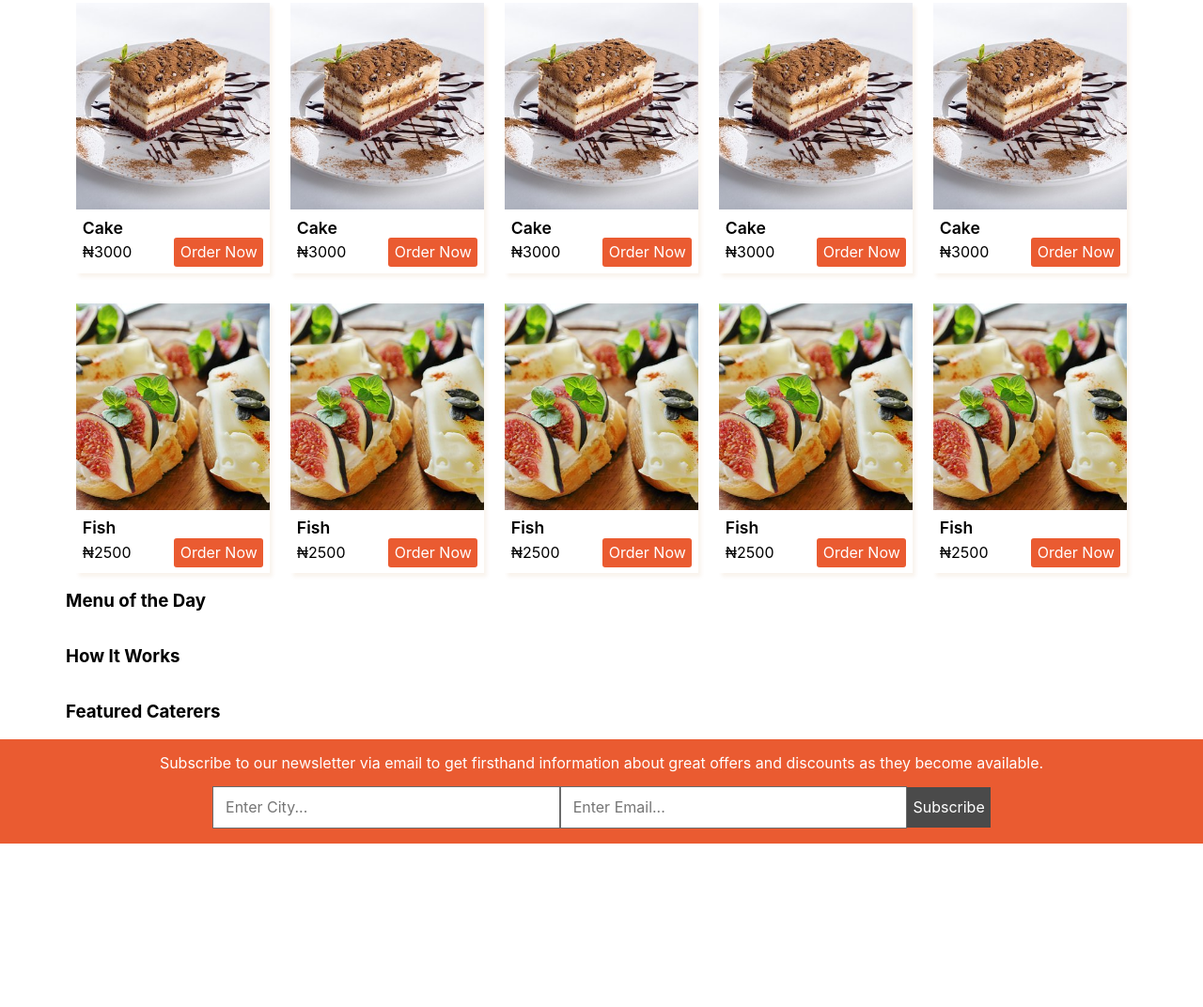
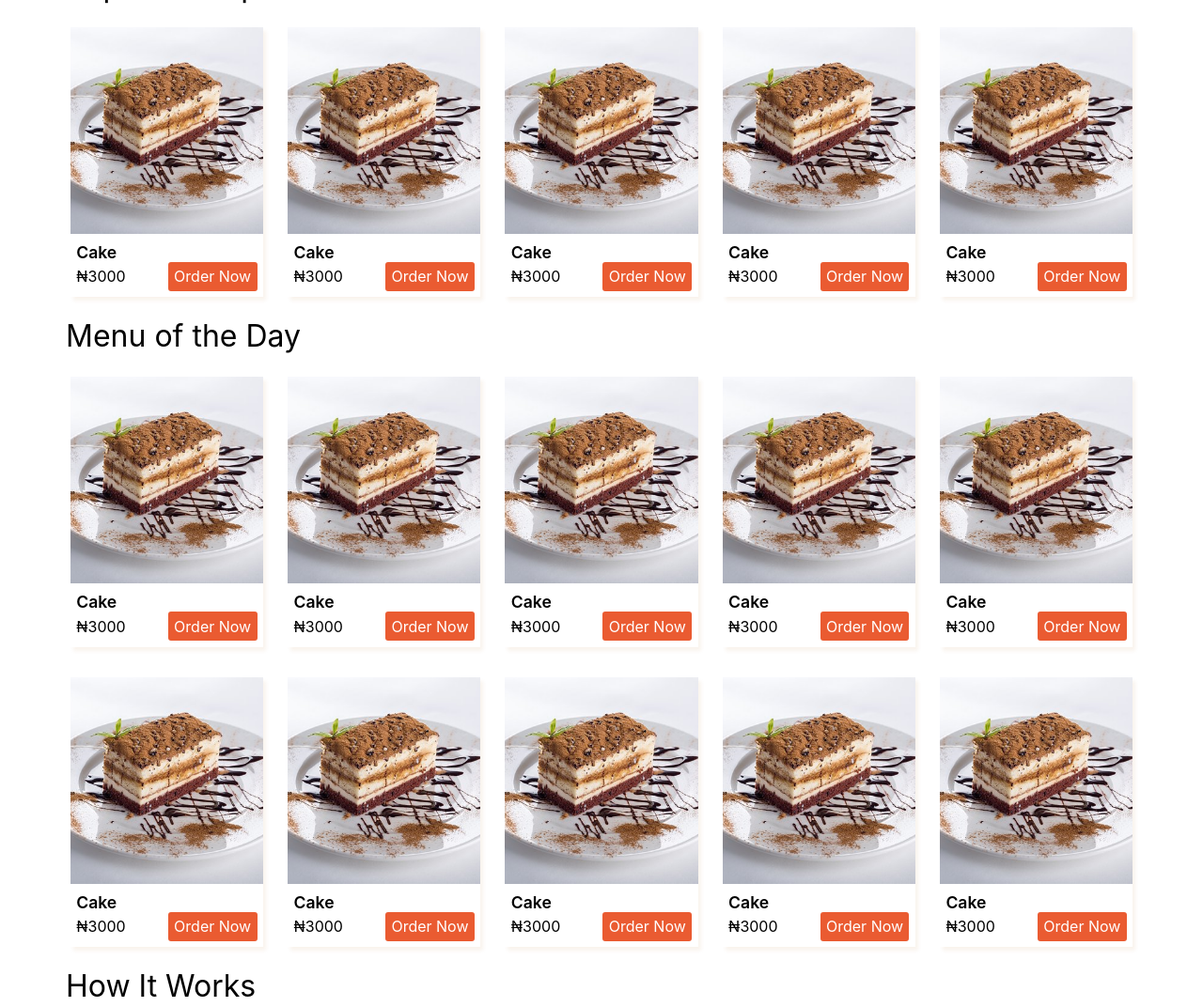
Before and after one commit to ekrresa/chaw, a plain HTML site: page UI/index.html in a window 1280 px wide. Shown: the part 627-1699 px from the top of the page at 94% size. Before the commit the page ends 1562 px from the top, so only its background shows below. Drawn offline with Linux system fonts and the light colour scheme.

Commit message:
built menu of the day section

```diff
--- a/UI/css/style.css
+++ b/UI/css/style.css
@@ -18,6 +18,9 @@ header {
   top: 0;
   left: 0;
   right: 0;
+}
+a {
+  text-decoration: none;
 }
 .container {
   max-width: 1140px;
@@ -48,8 +51,10 @@ header {
 .main-caption {
   font-size: 1.3rem;
 }
-a {
-  text-decoration: none;
+.section-header {
+  font-size: 2rem;
+  font-weight: 400;
+  margin: 1.5rem 0;
 }
 button {
   height: 43px;
@@ -84,7 +89,7 @@ button {
   margin: 0.5rem;
 }
 .site-brand {
-  font-size: 30px;
+  font-size: 40px;
 }
 .site-brand a {
   color: #ffffff;
--- a/UI/index.html
+++ b/UI/index.html
@@ -52,13 +52,15 @@
       </form>
     </main>
 
+    <section>
       <div class="container">
         <div class="row">
-        <h3>Popular Chops</h3>
+          <h3 class="section-header">Popular Chops</h3>
+        </div>
       </div>
 
-      <section>
-        <div class="row jstfy-space-around">
+      <div class="container">
+        <div class="row jstfy-space-btwn">
           <div class="card">
             <img class="meal-image" src="images/cake.jpg" alt="cake" />
             <div class="meal-body">
@@ -120,13 +122,23 @@
             </div>
           </div>
         </div>
-        <div class="row jstfy-space-around mt-2">
+      </div>
+    </section>
+      <section>
+        <div class="container">
+          <div class="row">
+            <h3 id="daymenu" class="section-header">Menu of the Day</h3>
+          </div>
+        </div>
+
+        <div class="container">
+          <div class="row jstfy-space-btwn">
             <div class="card">
-            <img class="meal-image" src="images/fish.jpg" alt="fish" />
+              <img class="meal-image" src="images/cake.jpg" alt="cake" />
               <div class="meal-body">
-              <h5 class="meal-title">Fish</h5>
+                <h5 class="meal-title">Cake</h5>
                 <div class="meal-details">
-                <p class="meal-price">&#8358;2500</p>
+                  <p class="meal-price">&#8358;3000</p>
                   <div class="add-to-cart">
                     <a href="#">Order Now</a>
                   </div>
@@ -134,11 +146,11 @@
               </div>
             </div>
             <div class="card">
-            <img class="meal-image" src="images/fish.jpg" alt="fish" />
+              <img class="meal-image" src="images/cake.jpg" alt="cake" />
               <div class="meal-body">
-              <h5 class="meal-title">Fish</h5>
+                <h5 class="meal-title">Cake</h5>
                 <div class="meal-details">
-                <p class="meal-price">&#8358;2500</p>
+                  <p class="meal-price">&#8358;3000</p>
                   <div class="add-to-cart">
                     <a href="#">Order Now</a>
                   </div>
@@ -146,11 +158,11 @@
               </div>
             </div>
             <div class="card">
-            <img class="meal-image" src="images/fish.jpg" alt="fish" />
+              <img class="meal-image" src="images/cake.jpg" alt="cake" />
               <div class="meal-body">
-              <h5 class="meal-title">Fish</h5>
+                <h5 class="meal-title">Cake</h5>
                 <div class="meal-details">
-                <p class="meal-price">&#8358;2500</p>
+                  <p class="meal-price">&#8358;3000</p>
                   <div class="add-to-cart">
                     <a href="#">Order Now</a>
                   </div>
@@ -158,11 +170,11 @@
               </div>
             </div>
             <div class="card">
-            <img class="meal-image" src="images/fish.jpg" alt="fish" />
+              <img class="meal-image" src="images/cake.jpg" alt="cake" />
               <div class="meal-body">
-              <h5 class="meal-title">Fish</h5>
+                <h5 class="meal-title">Cake</h5>
                 <div class="meal-details">
-                <p class="meal-price">&#8358;2500</p>
+                  <p class="meal-price">&#8358;3000</p>
                   <div class="add-to-cart">
                     <a href="#">Order Now</a>
                   </div>
@@ -170,13 +182,79 @@
               </div>
             </div>
             <div class="card">
-            <img class="meal-image" src="images/fish.jpg" alt="fish" />
+              <img class="meal-image" src="images/cake.jpg" alt="cake" />
               <div class="meal-body">
-              <h5 class="meal-title">Fish</h5>
+                <h5 class="meal-title">Cake</h5>
                 <div class="meal-details">
-                <p class="meal-price">&#8358;2500</p>
+                  <p class="meal-price">&#8358;3000</p>
                   <div class="add-to-cart">
                     <a href="#">Order Now</a>
+                  </div>
+                </div>
+              </div>
+            </div>
+          </div>
+        </div>
+
+        <div class="container">
+          <div class="row jstfy-space-btwn mt-2">
+            <div class="card">
+              <img class="meal-image" src="images/cake.jpg" alt="cake" />
+              <div class="meal-body">
+                <h5 class="meal-title">Cake</h5>
+                <div class="meal-details">
+                  <p class="meal-price">&#8358;3000</p>
+                  <div class="add-to-cart">
+                    <a href="#">Order Now</a>
+                  </div>
+                </div>
+              </div>
+            </div>
+            <div class="card">
+              <img class="meal-image" src="images/cake.jpg" alt="cake" />
+              <div class="meal-body">
+                <h5 class="meal-title">Cake</h5>
+                <div class="meal-details">
+                  <p class="meal-price">&#8358;3000</p>
+                  <div class="add-to-cart">
+                    <a href="#">Order Now</a>
+                  </div>
+                </div>
+              </div>
+            </div>
+            <div class="card">
+              <img class="meal-image" src="images/cake.jpg" alt="cake" />
+              <div class="meal-body">
+                <h5 class="meal-title">Cake</h5>
+                <div class="meal-details">
+                  <p class="meal-price">&#8358;3000</p>
+                  <div class="add-to-cart">
+                    <a href="#">Order Now</a>
+                  </div>
+                </div>
+              </div>
+            </div>
+            <div class="card">
+              <img class="meal-image" src="images/cake.jpg" alt="cake" />
+              <div class="meal-body">
+                <h5 class="meal-title">Cake</h5>
+                <div class="meal-details">
+                  <p class="meal-price">&#8358;3000</p>
+                  <div class="add-to-cart">
+                    <a href="#">Order Now</a>
+                  </div>
+                </div>
+              </div>
+            </div>
+            <div class="card">
+              <img class="meal-image" src="images/cake.jpg" alt="cake" />
+              <div class="meal-body">
+                <h5 class="meal-title">Cake</h5>
+                <div class="meal-details">
+                  <p class="meal-price">&#8358;3000</p>
+                  <div class="add-to-cart">
+                    <a href="#">Order Now</a>
+                  </div>
                 </div>
               </div>
             </div>
@@ -186,21 +264,7 @@
       <section>
         <div class="container">
           <div class="row">
-            <h3 id="daymenu">Menu of the Day</h3>
-          </div>
-        </div>
-      </section>
-      <section>
-        <div class="container">
-          <div class="row">
-            <h3 id="howitworks">How It Works</h3>
-          </div>
-        </div>
-      </section>
-      <section>
-        <div class="container">
-          <div class="row">
-            <h3>Featured Caterers</h3>
+            <h3 id="howitworks" class="section-header">How It Works</h3>
           </div>
         </div>
       </section>
```
Lines whose indentation alone changed are shown as unchanged.
